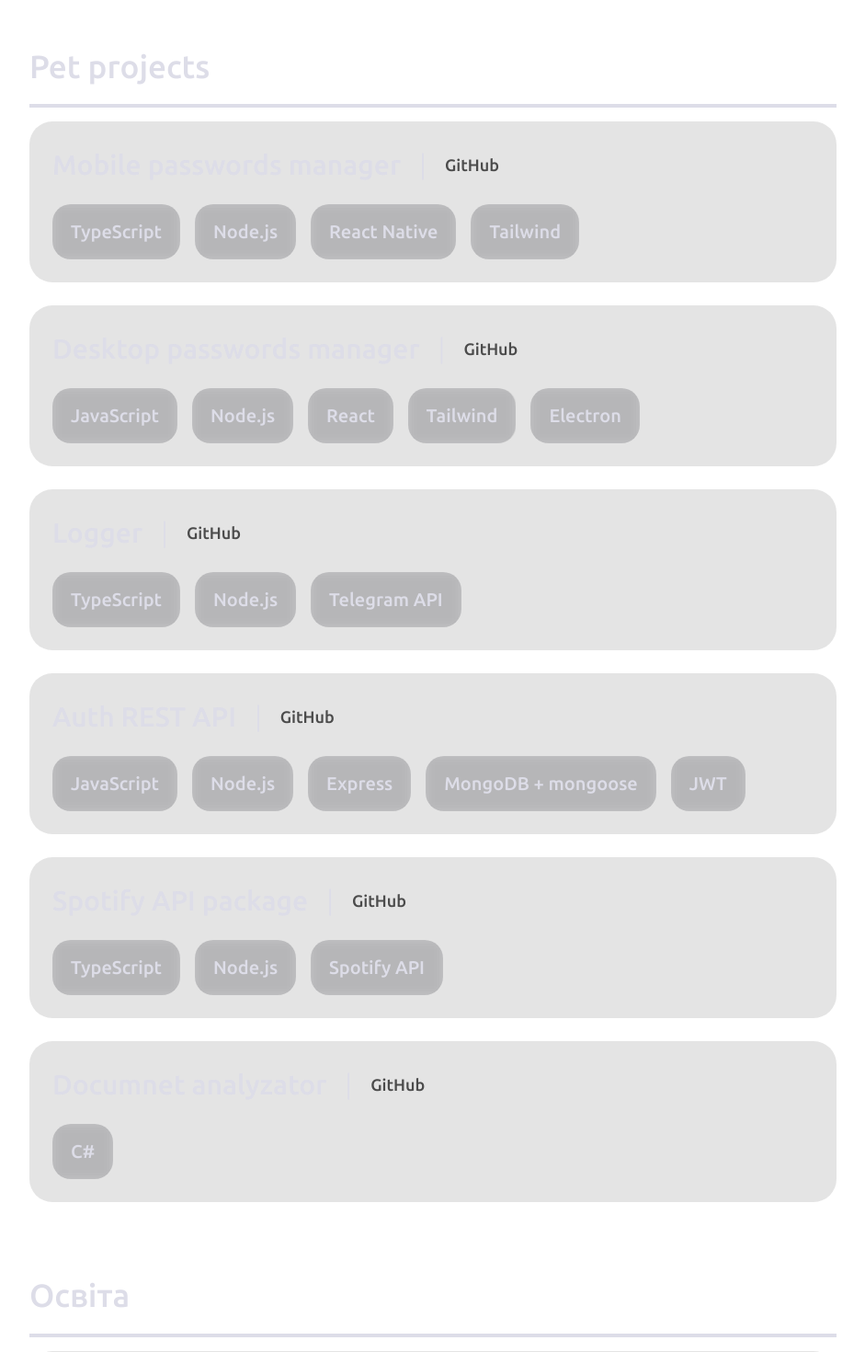
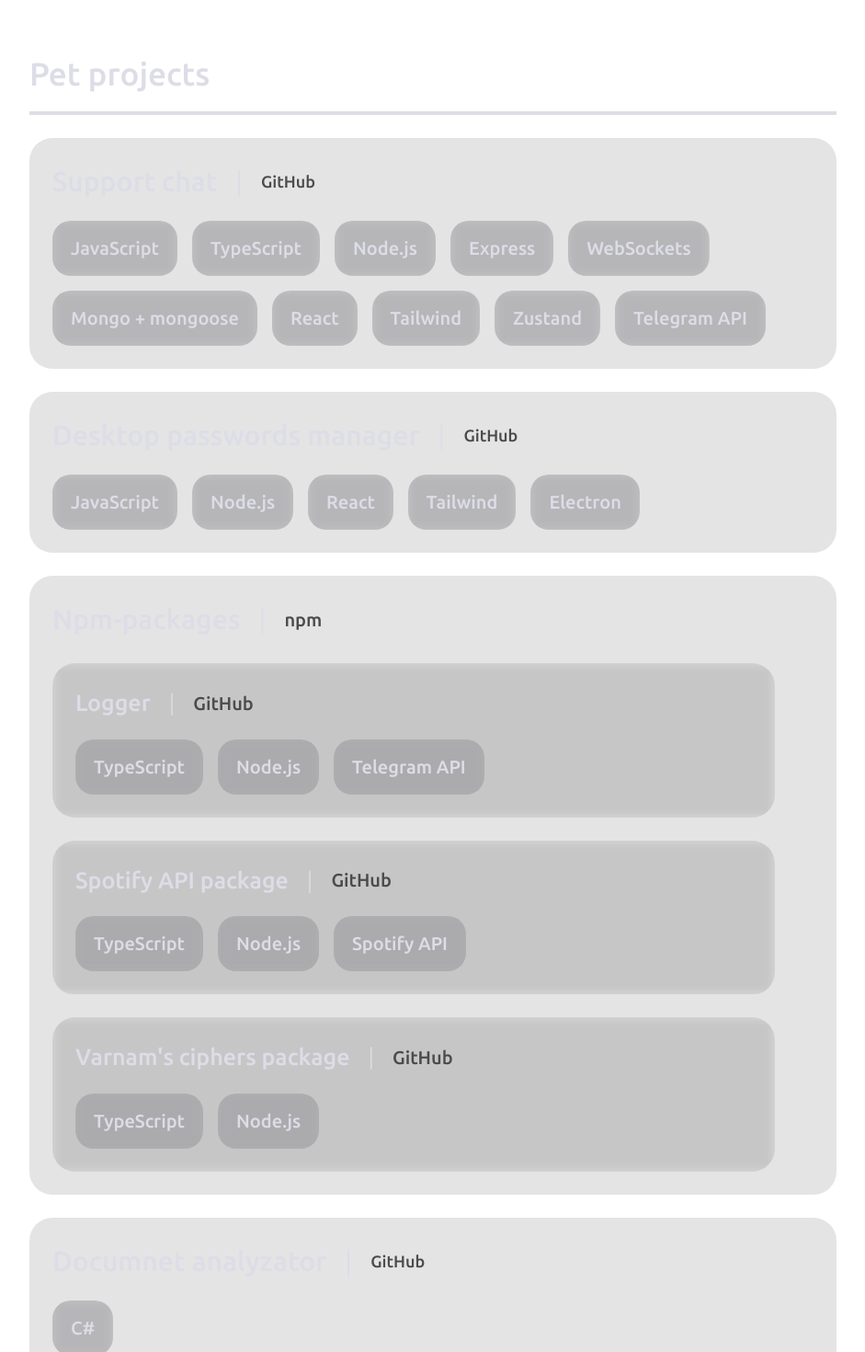
Before and after one commit to dmi3midd/cv, a React (Vite) app: page / in a window 1280 px wide. Shown: the part 1140-2610 px from the top of the page at 92% size, without its empty margins (146-1087 px from the left). Built offline with nearby package versions, Linux system fonts and the light colour scheme.

Commit message:
Updated some content

```diff
--- a/src/assets/locales/en.json
+++ b/src/assets/locales/en.json
@@ -10,11 +10,12 @@
     },
     "pet-projects": {
         "title": "Pet projects",
+        "supchat": "Support chat",
         "desktop-pw-manag": "Desktop passwords manager",
-        "mobile-pw-manag": "Mobile passwords manager",
+        "npm": "Npm-packages",
         "logger": "Logger",
-        "auth-api": "Auth REST API",
         "spotify-api": "Spotify API package",
+        "vernam": "Varnam's ciphers package",
         "doc-analyz": "Documnet analyzator"
     },
     "education": {
--- a/src/assets/locales/ua.json
+++ b/src/assets/locales/ua.json
@@ -10,11 +10,12 @@
     },
     "pet-projects": {
         "title": "Пет проекти",
-        "pw-manager": "Десктоп менеджер паролів",
-        "mobile-pw-manag": "Мобільний менеджер паролів",
+        "supchat": "Чат підтримки",
+        "desktop-pw-manag": "Десктоп менеджер паролів",
+        "npm": "Npm-бібліотеки",
         "logger": "Логер",
-        "auth-api": "REST API для авторизації",
         "spotify-api": "Spotify API бібліотека",
+        "vernam": "Бібліотека з шифром Вернама",
         "doc-analyz": "Аналізатор документів"
     },
     "education": {
--- a/src/components/List.jsx
+++ b/src/components/List.jsx
@@ -1,6 +1,6 @@
 export default function List({ techs }) {
     return (
-        <ul className="flex flex-wrap gap-x-4 gap-y-2 mt-[20px]">
+        <ul className="flex flex-wrap gap-x-4 gap-y-4 mt-[20px]">
             {techs.map((tech, index) => (
                 <li key={index} className="flex justify-center items-center pl-[20px] pr-[20px] pt-[15px] pb-[15px] rounded-[20px] backdrop-blur-[5px] bg-[#5b5d64]/20 text-[#dddde8] text-[20px] ubuntu-medium hover:bg-[#7f818b]/30 duration-200">
                     {tech}
--- a/src/components/Main.jsx
+++ b/src/components/Main.jsx
@@ -29,13 +29,14 @@ export default function Main() {
                     {t("pet-projects.title")}
                 </h2>
 
-                <div className="w-[95%] p-[25px] rounded-[25px] backdrop-blur-[5px] bg-[#4B4B4B]/15">
+
+                <div className="w-[95%] mt-[25px] p-[25px] rounded-[25px] backdrop-blur-[5px] bg-[#4B4B4B]/15">
                     <div className="flex items-center">
-                        <h3 className="text-[#dddde8] text-[30px] ubuntu-medium">{t("pet-projects.mobile-pw-manag")}</h3>
+                        <h3 className="text-[#dddde8] text-[30px] ubuntu-medium">{t("pet-projects.supchat")}</h3>
                         <p className="ml-[20px] mr-[20px] text-[#dddde8] text-[30px] ubuntu-light">|</p>
-                        <a className="text-[#4B4B4B] text-[18px] ubuntu-medium hover:text-[#5F5E5E] duration-200" href="">GitHub</a>
+                        <a className="text-[#4B4B4B] text-[18px] ubuntu-medium hover:text-[#5F5E5E] duration-200" href="https://github.com/dmi3midd/pwmanag">GitHub</a>
                     </div>
-                    <List techs={['TypeScript', 'Node.js', 'React Native', 'Tailwind']} />
+                    <List techs={['JavaScript', 'TypeScript', 'Node.js', 'Express', 'WebSockets', 'Mongo + mongoose', 'React', 'Tailwind', 'Zustand', 'Telegram API']}/>
                 </div>
 
                 <div className="w-[95%] mt-[25px] p-[25px] rounded-[25px] backdrop-blur-[5px] bg-[#4B4B4B]/15">
@@ -47,31 +48,39 @@ export default function Main() {
                     <List techs={['JavaScript', 'Node.js', 'React', 'Tailwind', 'Electron']}/>
                 </div>
 
-                <div className="w-[95%] mt-[25px] p-[25px] rounded-[25px] backdrop-blur-[5px] bg-[#4B4B4B]/15">
+                <div className='w-[95%] mt-[25px] p-[25px] rounded-[25px] backdrop-blur-[5px] bg-[#4B4B4B]/15'>
                     <div className="flex items-center">
-                        <h3 className="text-[#dddde8] text-[30px] ubuntu-medium">{t("pet-projects.logger")}</h3>
+                        <h3 className="text-[#dddde8] text-[30px] ubuntu-medium">{t("pet-projects.npm")}</h3>
                         <p className="ml-[20px] mr-[20px] text-[#dddde8] text-[30px] ubuntu-light">|</p>
-                        <a className="text-[#4B4B4B] text-[18px] ubuntu-medium hover:text-[#5F5E5E] duration-200" href="https://github.com/dmi3midd/extLogger">GitHub</a>
+                        <a className="text-[#4B4B4B] text-[20px] ubuntu-medium hover:text-[#5F5E5E] duration-200" href="https://www.npmjs.com/~dmi3mid">npm</a>
                     </div>
-                    <List techs={['TypeScript', 'Node.js', 'Telegram API']} />
-                </div>
 
-                <div className="w-[95%] mt-[25px] p-[25px] rounded-[25px] backdrop-blur-[5px] bg-[#4B4B4B]/15">
-                    <div className="flex items-center">
-                        <h3 className="text-[#dddde8] text-[30px] ubuntu-medium">{t("pet-projects.auth-api")}</h3>
-                        <p className="ml-[20px] mr-[20px] text-[#dddde8] text-[30px] ubuntu-light">|</p>
-                        <a className="text-[#4B4B4B] text-[18px] ubuntu-medium hover:text-[#5F5E5E] duration-200" href="https://github.com/dmi3midd/auth-rest">GitHub</a>
+                    <div className="w-[95%] mt-[25px] p-[25px] rounded-[25px] backdrop-blur-[5px] bg-[#4B4B4B]/5">
+                        <div className="flex items-center">
+                            <h3 className="text-[#dddde8] text-[25px] ubuntu-medium">{t("pet-projects.logger")}</h3>
+                            <p className="ml-[20px] mr-[20px] text-[#dddde8] text-[25px] ubuntu-light">|</p>
+                            <a className="text-[#4B4B4B] text-[20px] ubuntu-medium hover:text-[#5F5E5E] duration-200" href="https://github.com/dmi3midd/extLogger">GitHub</a>
+                        </div>
+                        <List techs={['TypeScript', 'Node.js', 'Telegram API']} />
                     </div>
-                    <List techs={['JavaScript', 'Node.js', 'Express', 'MongoDB + mongoose', 'JWT']} />
-                </div>
 
-                <div className="w-[95%] mt-[25px] p-[25px] rounded-[25px] backdrop-blur-[5px] bg-[#4B4B4B]/15">
-                    <div className="flex items-center">
-                        <h3 className="text-[#dddde8] text-[30px] ubuntu-medium">{t("pet-projects.spotify-api")}</h3>
-                        <p className="ml-[20px] mr-[20px] text-[#dddde8] text-[30px] ubuntu-light">|</p>
-                        <a className="text-[#4B4B4B] text-[18px] ubuntu-medium hover:text-[#5F5E5E] duration-200" href="https://github.com/dmi3midd/simple-spotify-api">GitHub</a>
+                    <div className="w-[95%] mt-[25px] p-[25px] rounded-[25px] backdrop-blur-[5px] bg-[#4B4B4B]/5">
+                        <div className="flex items-center">
+                            <h3 className="text-[#dddde8] text-[25px] ubuntu-medium">{t("pet-projects.spotify-api")}</h3>
+                            <p className="ml-[20px] mr-[20px] text-[#dddde8] text-[25px] ubuntu-light">|</p>
+                            <a className="text-[#4B4B4B] text-[20px] ubuntu-medium hover:text-[#5F5E5E] duration-200" href="https://github.com/dmi3midd/simple-spotify-api">GitHub</a>
+                        </div>
+                        <List techs={['TypeScript', 'Node.js', 'Spotify API']} />
                     </div>
-                    <List techs={['TypeScript', 'Node.js', 'Spotify API']} />
+
+                    <div className="w-[95%] mt-[25px] p-[25px] rounded-[25px] backdrop-blur-[5px] bg-[#4B4B4B]/5">
+                        <div className="flex items-center">
+                            <h3 className="text-[#dddde8] text-[25px] ubuntu-medium">{t("pet-projects.vernam")}</h3>
+                            <p className="ml-[20px] mr-[20px] text-[#dddde8] text-[25px] ubuntu-light">|</p>
+                            <a className="text-[#4B4B4B] text-[20px] ubuntu-medium hover:text-[#5F5E5E] duration-200" href="https://github.com/dmi3midd/vernam">GitHub</a>
+                        </div>
+                        <List techs={['TypeScript', 'Node.js']} />
+                    </div>
                 </div>
 
                 <div className="w-[95%] mt-[25px] p-[25px] rounded-[25px] backdrop-blur-[5px] bg-[#4B4B4B]/15">
```
